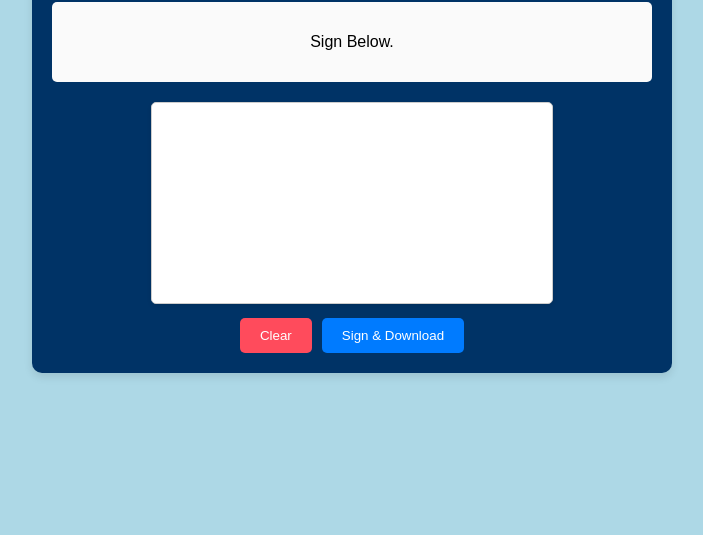
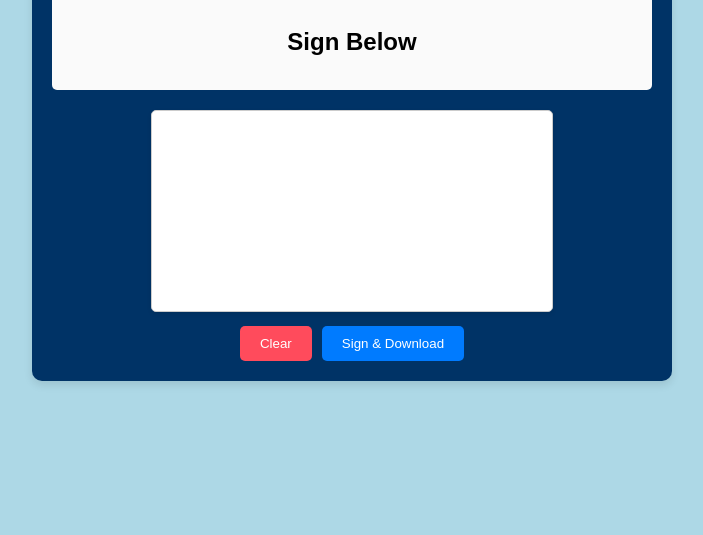
Before and after one commit to AshrafAlii/DigitalSignature, a plain HTML site: page index.html in a window 1280 px wide. Shown: the part 265-800 px from the top of the page, without its empty margins (288-991 px from the left). Drawn offline with Linux system fonts and the light colour scheme.

Commit message:
Update index.html

```diff
--- a/index.html
+++ b/index.html
@@ -11,8 +11,8 @@
         <h1>QuickSign</h1>
         <div class="content">
             <div class="document">
-                <!-- Display the document to be signed here -->
-                <p>Sign Below.</p>
+
+                <p><b><h2>Sign Below</h2></b></p>
             </div>
             <div class="signature">
                 <canvas id="signatureCanvas" width="400" height="200"></canvas>
```
